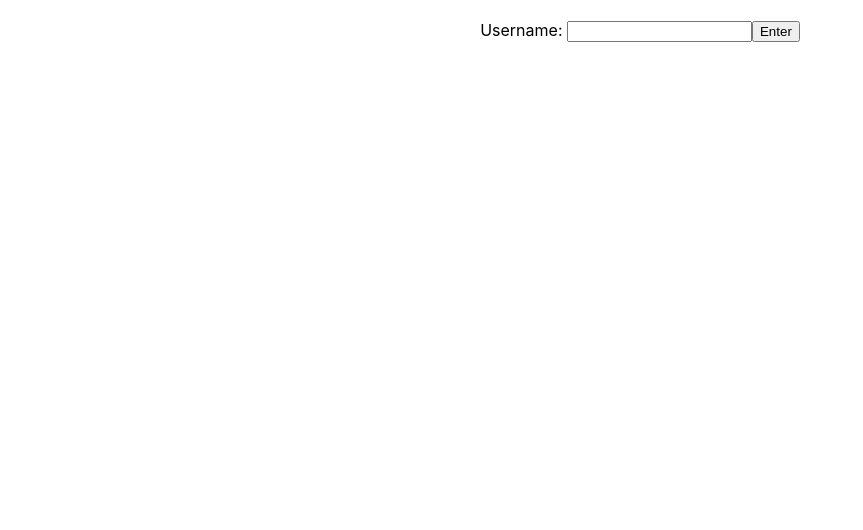
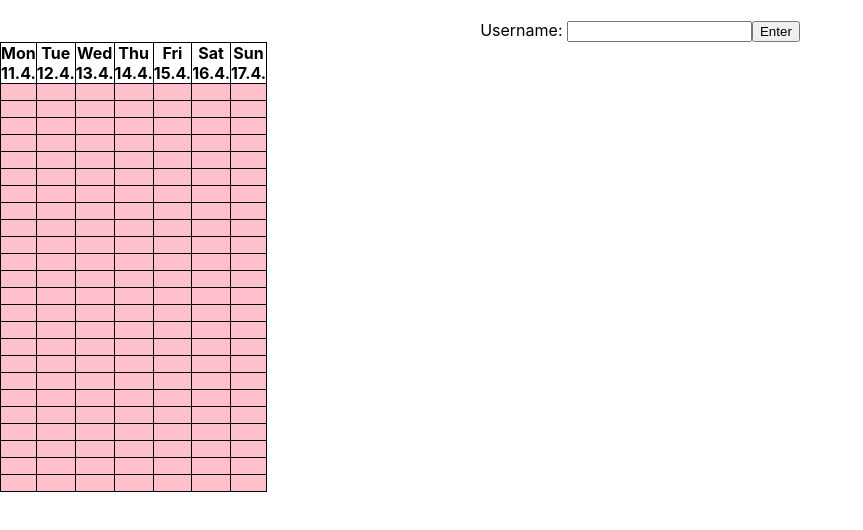
Before and after one commit to sinf/react-meeting-times, a React (Create React App) app: page / in a window 1280 px wide. Shown: the top 530 px of the page, without its empty margins (0-863 px from the left). Built offline with nearby package versions, Linux system fonts and the light colour scheme.

Commit message:
pink calendar

```diff
--- a/src/App.css
+++ b/src/App.css
@@ -1,38 +1,26 @@
+* {
+	box-sizing: content-box;
+}
+
 .App {
   text-align: center;
 }
 
-.App-logo {
-  height: 40vmin;
-  pointer-events: none;
+table.calendar {
+	border-collapse: collapse;
+}
+.calendar td, .calendar th {
+	border: 1px solid black;
+	padding: 0;
+	width: 2em;
 }
 
-@media (prefers-reduced-motion: no-preference) {
-  .App-logo {
-    animation: App-logo-spin infinite 20s linear;
-  }
+.timeslot {
+	width: 100%;
+	height: 0.25em;
+	background: pink;
 }
 
-.App-header {
-  background-color: #282c34;
-  min-height: 100vh;
-  display: flex;
-  flex-direction: column;
-  align-items: center;
-  justify-content: center;
-  font-size: calc(10px + 2vmin);
-  color: white;
+.timeslot[data-timeslot-state=1] {
+	background: lime;
 }
-
-.App-link {
-  color: #61dafb;
-}
-
-@keyframes App-logo-spin {
-  from {
-    transform: rotate(0deg);
-  }
-  to {
-    transform: rotate(360deg);
-  }
-}
--- a/src/App.tsx
+++ b/src/App.tsx
@@ -1,6 +1,111 @@
 import React from 'react';
 import logo from './logo.svg';
 import './App.css';
+
+class TimeUnit extends React.Component {
+	constructor(props: any) {
+		super(props);
+	}
+	render() {
+		return (
+			<div></div>
+		);
+	}
+}
+
+function day_title(da: Date) {
+	let wd = ['Sun', 'Mon', 'Tue', 'Wed', 'Thu', 'Fri', 'Sat'][da.getDay()];
+	let mm = 1 + da.getMonth();
+	let dd = da.getDate();
+	return (<div>
+		<div>{wd} </div>
+		<div>{dd}.{mm}.</div>
+	</div>);
+}
+
+function monday(t: Date) {
+	t = new Date(t);
+	t.setDate( 1 - t.getDay() + t.getDate() );
+	t.setHours(0,0,0,0);
+	return t;
+}
+
+function add_days(t: Date, n: number) {
+	t = new Date(t);
+	t.setDate(t.getDate() + n);
+	return t;
+}
+
+function week_days(t: Date) {
+	let m = monday(t);
+	return [m, add_days(m, 1), add_days(m, 2), add_days(m, 3),
+			add_days(m, 4), add_days(m, 5), add_days(m, 6)];
+}
+
+const TIMESLOTS_HOUR = 4;
+const TIMESLOTS_DAY = 24*TIMESLOTS_HOUR;
+const TIMESLOT_DURATION = 60*60/TIMESLOTS_HOUR;
+
+type CalendarProps = {
+	t: Date[];
+};
+type CalendarState = {
+	timeslots: number[];
+};
+class Calendar extends React.Component<CalendarProps,CalendarState> {
+
+	constructor(props: CalendarProps) {
+		super(props);
+		this.state = {
+			timeslots: Array(TIMESLOTS_DAY*7).fill(0)
+		};
+	}
+
+	render_timeslot(day: number, slot: number) {
+		const ok = this.state.timeslots[day * TIMESLOTS_DAY + slot];
+
+		let t0 = new Date(this.props.t[day]);
+		t0.setHours(Math.floor(slot/TIMESLOTS_HOUR), (slot % TIMESLOTS_HOUR) * TIMESLOT_DURATION / 60, 0);
+
+		let t1 = new Date(t0);
+		t1.setHours(t0.getHours() + 1);
+
+		return (
+			<div className="timeslot"
+				data-timeslot-state={ok}
+				data-timeslot-t0={t0.toISOString()}
+				data-timeslot-t1={t1.toISOString()}/>
+		);
+	}
+
+	render() {
+		let rows = [];
+		for(let h=0; h<TIMESLOTS_DAY; h+=TIMESLOTS_HOUR) {
+			let row = [];
+			for(let d=0; d<7; ++d) {
+				let row2 = [];
+				for(let f=0; f<TIMESLOTS_HOUR; ++f) {
+					row2.push(this.render_timeslot(d, h + f));
+				}
+				row.push(<td>{row2}</td>);
+			}
+			rows.push(<tr>{row}</tr>);
+		}
+
+		return (
+			<div>
+				<table className="calendar">
+					<thead>
+						<tr> {
+							this.props.t.map((d) => <th>{day_title(d)}</th>)
+						} </tr>
+					</thead>
+					<tbody> { rows } </tbody>
+				</table>
+			</div>
+		);
+	}
+}
 
 class App extends React.Component {
 	pollTimer?: ReturnType<typeof setTimeout>;
@@ -31,6 +136,8 @@ class App extends React.Component {
     		<label htmlFor="username">Username: </label>
     		<input id="username" name="username" type="text" maxLength={28} />
     		<button id="username_ok">Enter</button>
+    		<br/>
+    		<Calendar t={week_days(new Date())} />
     	 </div>
   	  );
   }
```
